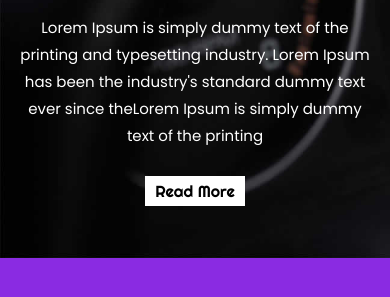
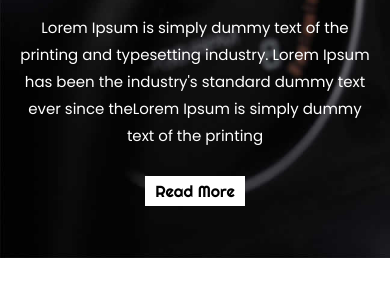
Before and after one commit to vikkaayadav/rento, a plain HTML site: page index.html in a window 390 px wide. Shown: the part 320-617 px from the top of the page. Drawn offline with nearby package versions, Linux system fonts and the light colour scheme.

Commit message:
This is new update

```diff
--- a/css/style.scss
+++ b/css/style.scss
@@ -444,9 +444,6 @@ footer {
 
 
 @media only screen and (max-width: 485px){
-  body{
-    background-color: coral;
-  }
 
   p{
     font-size: 15px;
@@ -509,9 +506,6 @@ footer {
 
 
 @media only screen and (max-width: 390px){
-  body{
-    background-color: blueviolet
-  }
   #mynavigation{
     padding: 8px;
     .navbar-brand{
```
Also changed, not shown: css/style.css, 1 other file.
